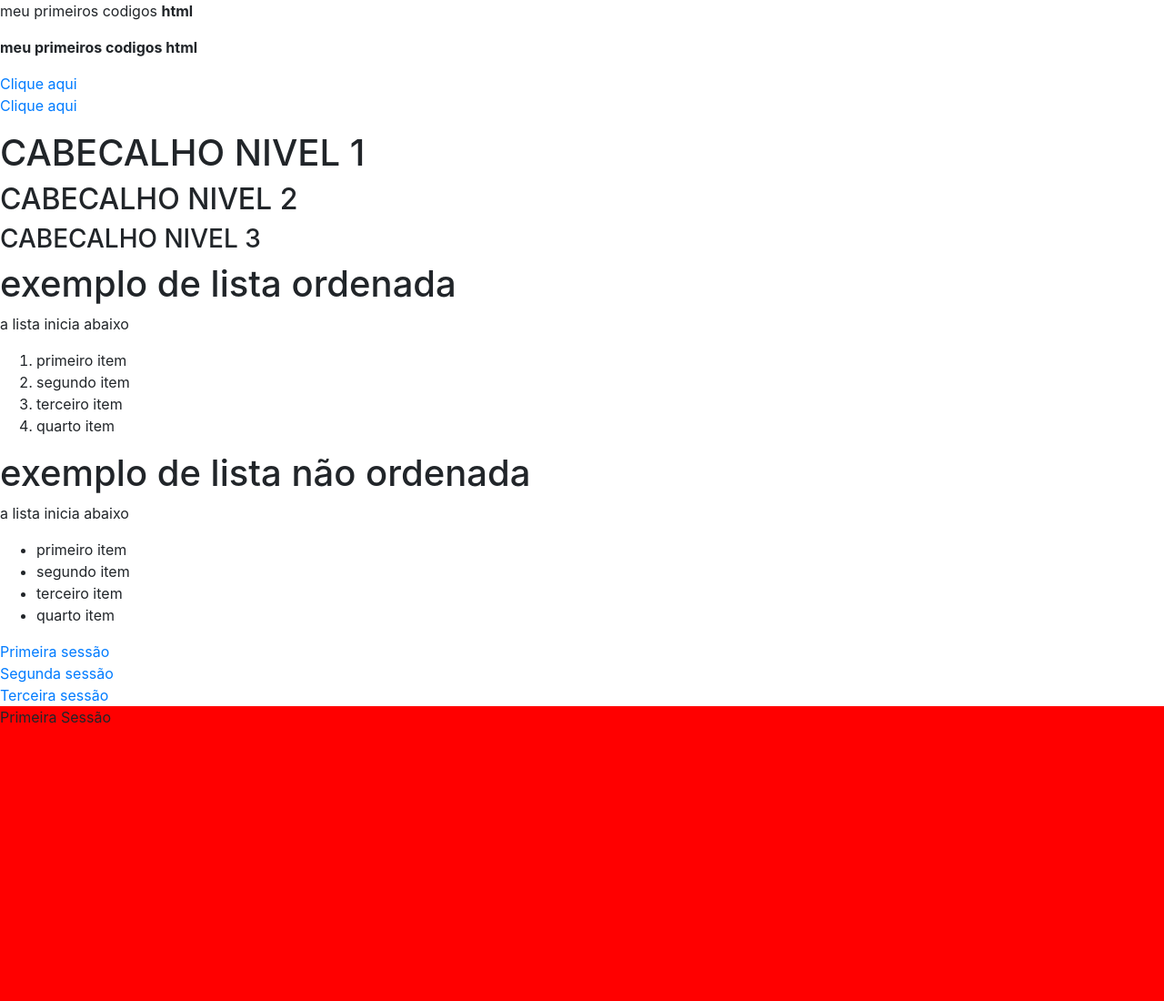
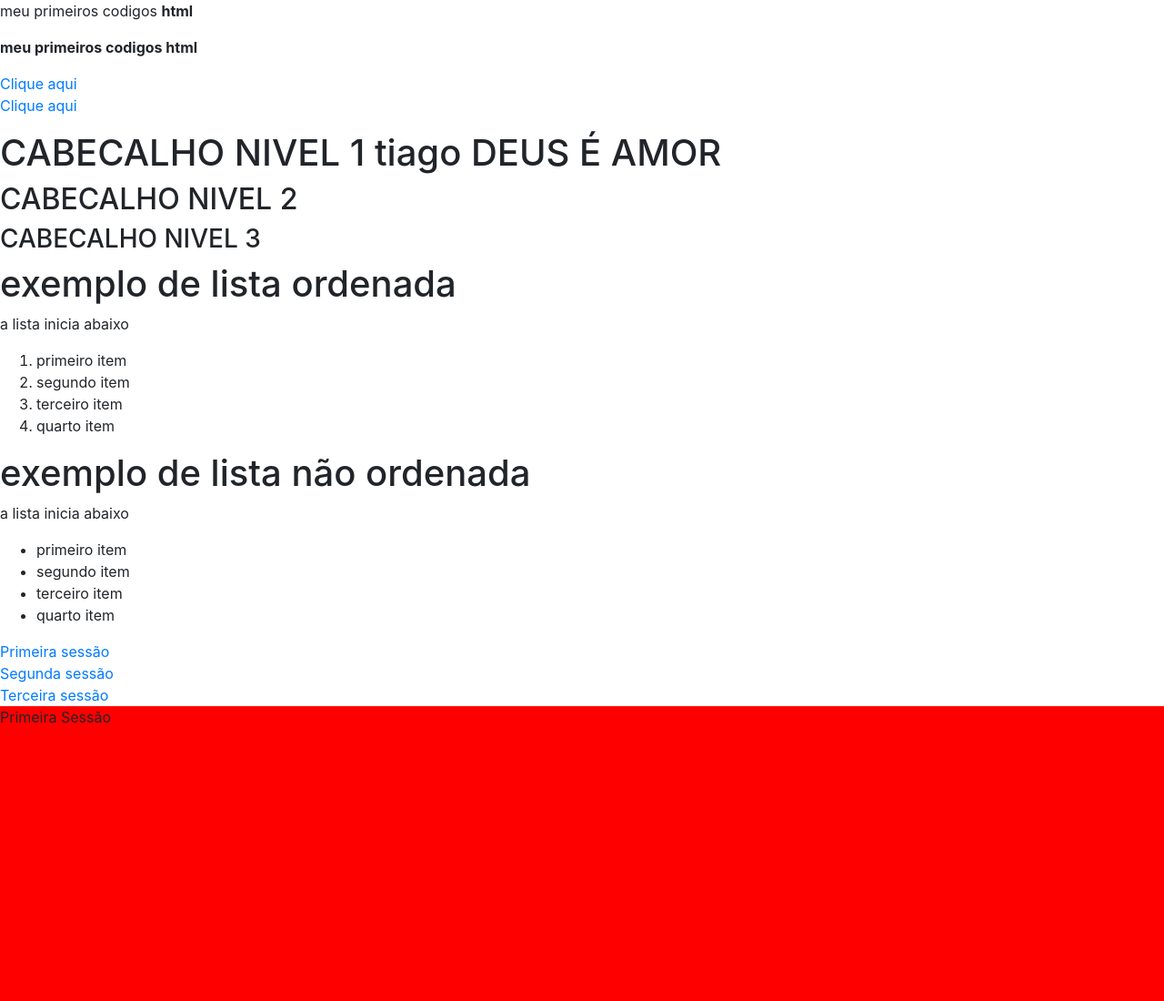
Before and after one commit to tiagotmr/teste, a plain HTML site: page index.html in a window 1280 px wide. Shown: the top 1100 px of the page at 91% size. Drawn offline with nearby package versions, Linux system fonts and the light colour scheme.

Commit message:
NOVO TESTE

```diff
--- a/index.html
+++ b/index.html
@@ -17,7 +17,7 @@
 	<script src="js/bootstrap.min.js"></script>
 	<script src="js/jquery-3.4.1.min.js"></script>
 	<script src="js/popper.min.js"></script>
-	<h1>CABECALHO NIVEL 1</h1>
+	<h1>CABECALHO NIVEL 1 tiago DEUS É AMOR</h1>
 	<h2>CABECALHO NIVEL 2</h2>
 	<h3>CABECALHO NIVEL 3</h3>
 	<h1>exemplo de lista ordenada</h1>
```
